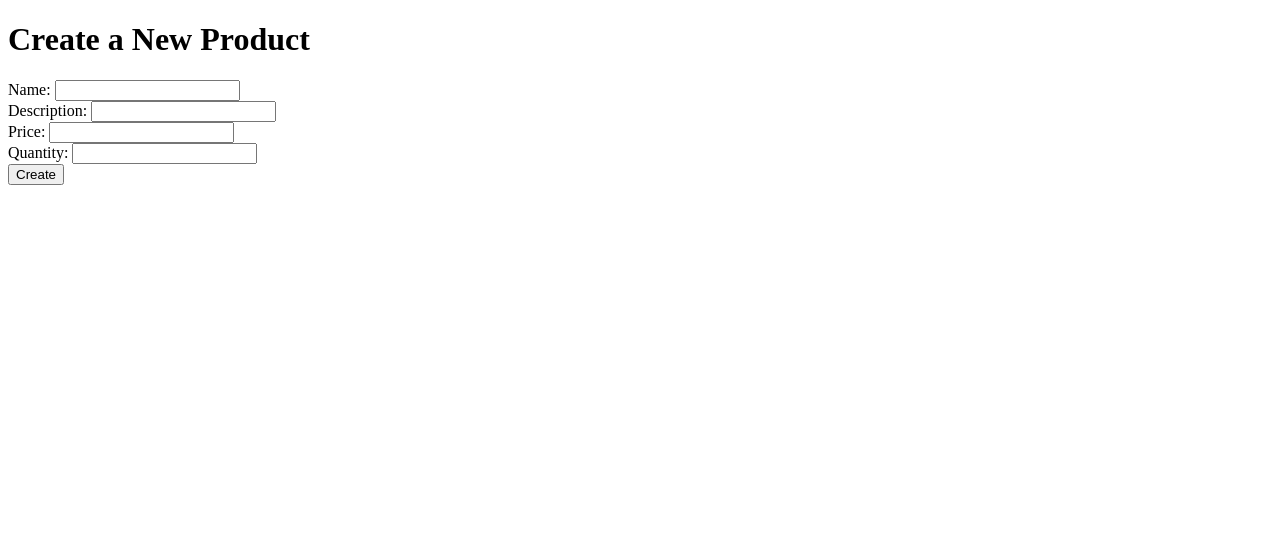
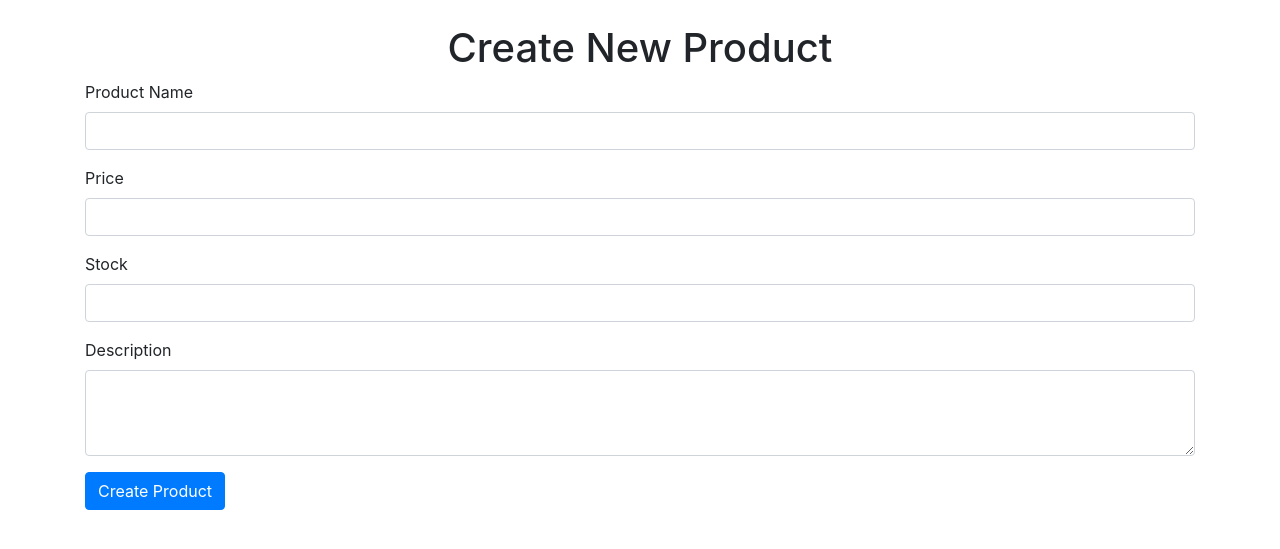
Before and after one commit to prajwaldevaraj-2001/Real-Time-Inventory-Management-System, a Flask app: page /create_product in a window 1280 px wide. Shown: the top 549 px of the page. Run offline with Flask 3, Linux system fonts and the light colour scheme; some libraries are stand-ins or nearby versions.

Commit message:
Update create_product.html

```diff
--- a/templates/create_product.html
+++ b/templates/create_product.html
@@ -4,19 +4,30 @@
     <meta charset="UTF-8">
     <meta name="viewport" content="width=device-width, initial-scale=1.0">
     <title>Create Product</title>
+    <link rel="stylesheet" href="https://stackpath.bootstrapcdn.com/bootstrap/4.3.1/css/bootstrap.min.css">
 </head>
 <body>
-    <h1>Create a New Product</h1>
-    <form action="/create_product" method="POST">
-        <label for="name">Name:</label>
-        <input type="text" id="name" name="name" required><br>
-        <label for="description">Description:</label>
-        <input type="text" id="description" name="description" required><br>
-        <label for="price">Price:</label>
-        <input type="number" id="price" name="price" step="0.01" required><br>
-        <label for="quantity">Quantity:</label>
-        <input type="number" id="quantity" name="quantity" required><br>
-        <button type="submit">Create</button>
-    </form>
+    <div class="container mt-4">
+        <h1 class="text-center">Create New Product</h1>
+        <form method="POST">
+            <div class="form-group">
+                <label for="name">Product Name</label>
+                <input type="text" class="form-control" id="name" name="name" required>
+            </div>
+            <div class="form-group">
+                <label for="price">Price</label>
+                <input type="number" class="form-control" id="price" name="price" required>
+            </div>
+            <div class="form-group">
+                <label for="stock">Stock</label>
+                <input type="number" class="form-control" id="stock" name="stock" required>
+            </div>
+            <div class="form-group">
+                <label for="description">Description</label>
+                <textarea class="form-control" id="description" name="description" rows="3" required></textarea>
+            </div>
+            <button type="submit" class="btn btn-primary">Create Product</button>
+        </form>
+    </div>
 </body>
 </html>
```
